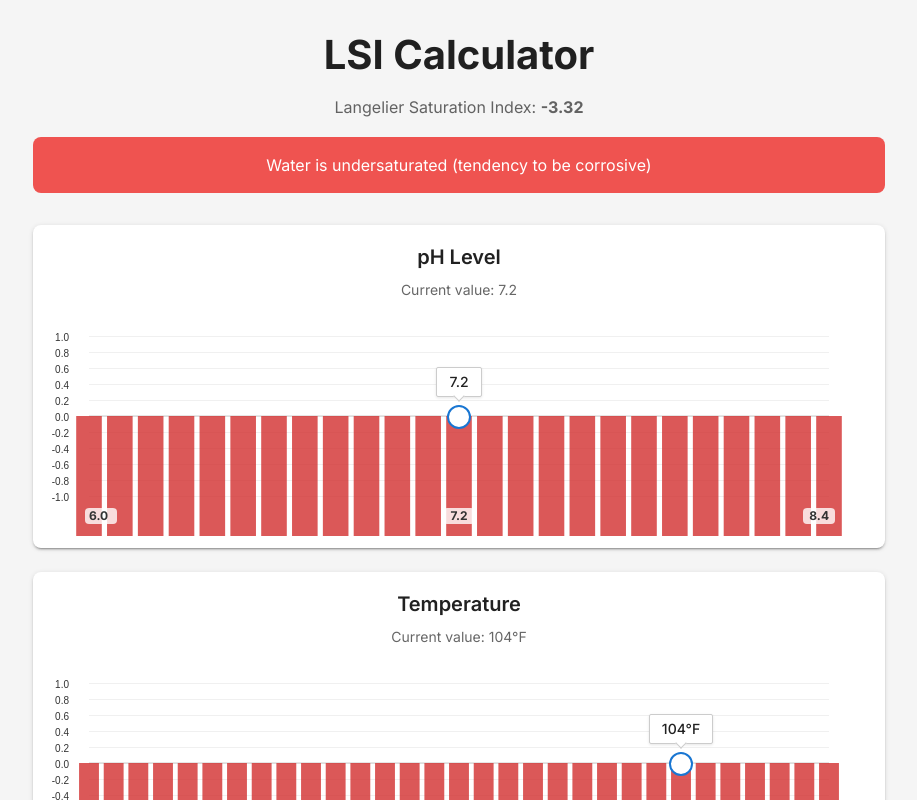
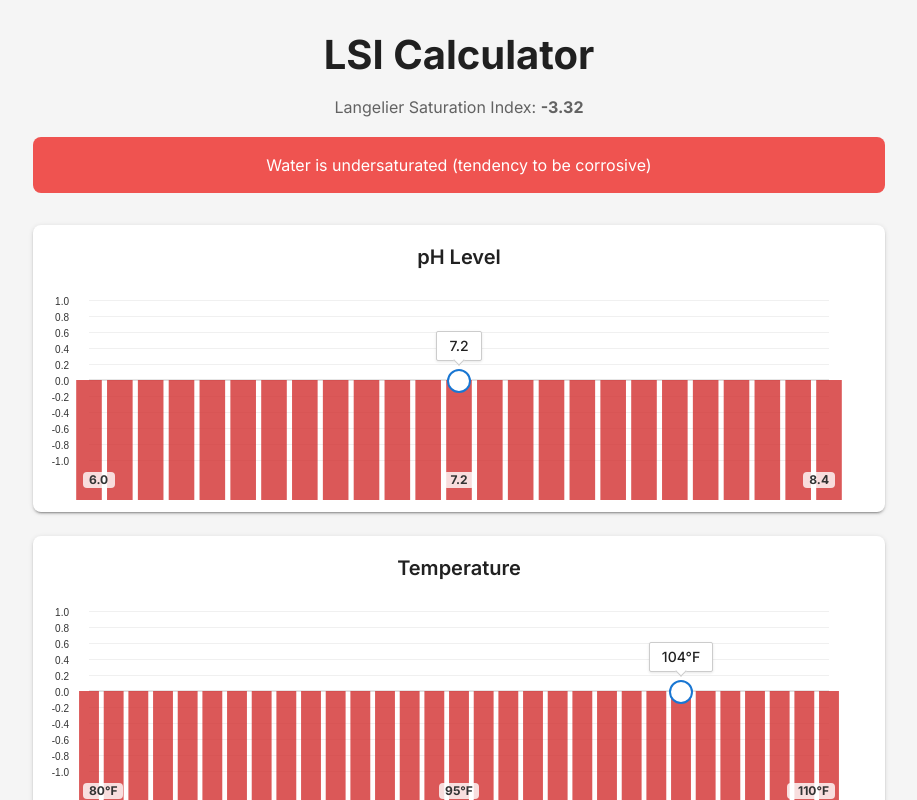
Before and after one commit to emenendez/lsi-calculator, a React (Vite) app: page / in a window 1280 px wide. Shown: the top 800 px of the page, without its empty margins (181-1098 px from the left). Built offline with nearby package versions, Linux system fonts and the light colour scheme.

Commit message:
ui: improve parameter section layout and remove redundant value display

```diff
--- a/src/components/ParameterSection.jsx
+++ b/src/components/ParameterSection.jsx
@@ -122,7 +122,7 @@ const ParameterSection = ({
       .attr('x', d => {
         const textWidth = formatValue(d).length * 8; // Approximate width based on text length
         const i = labelPoints.indexOf(d);
-        if (i === 0) return xScale(d) - 4; // Left align
+        if (i === 0) return xScale(d) - 6; // Left align, increased offset from -4 to -6
         if (i === 2) return xScale(d) - textWidth - 2; // Right align, adjusted offset from -4 to -2
         return xScale(d) - textWidth/2 - 4; // Center align
       })
@@ -205,12 +205,9 @@ const ParameterSection = ({
         borderRadius: 2
       }}
     >
-      <Box sx={{ mb: 2 }}>
+      <Box>
         <Typography variant="h6" gutterBottom>
           {title}
-        </Typography>
-        <Typography variant="body2" color="text.secondary">
-          Current value: {formatValue(value)}
         </Typography>
       </Box>
 
```
